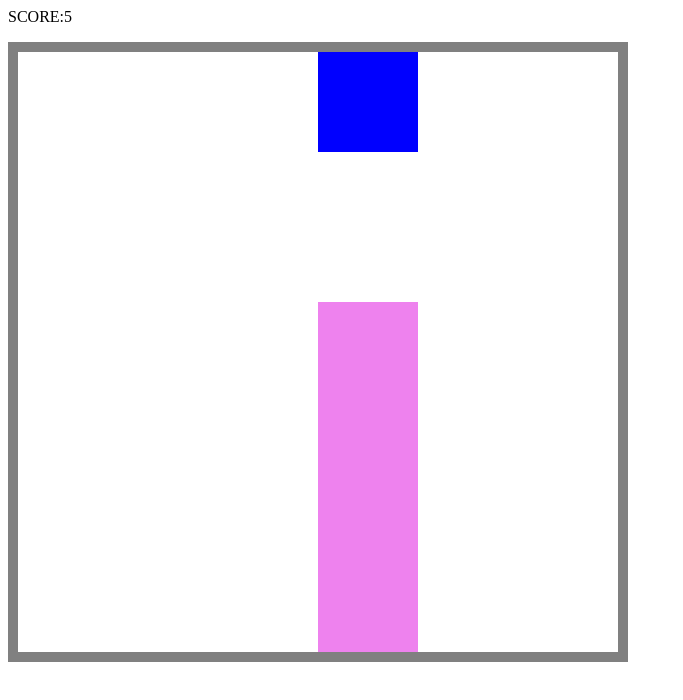
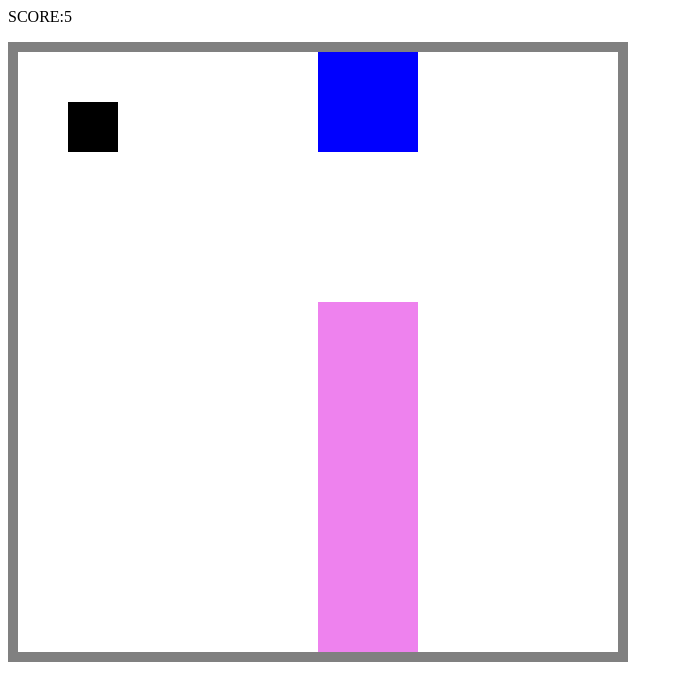
Before and after one commit to sbraunstein42/FlappyBird, a plain HTML site: page index.html in a window 1280 px wide. Shown: the whole page, without its empty margins (0-683 px from the left). Drawn offline with Linux system fonts and the light colour scheme.

Commit message:
Bird onscreen!

```diff
--- a/bird.js
+++ b/bird.js
@@ -0,0 +1,33 @@
+export class Bird {
+
+    x = 50;
+    y = 50;
+    width = 50;
+    height = 50;
+    canvas;
+    pencil;
+
+    constructor(canvas, pencil) {
+        this.canvas = canvas;
+        this.pencil = pencil;
+    }
+
+
+    draw() {
+        //top pipe
+        this.pencil.fillStyle = 'black'; // Set the fill color
+        this.pencil.fillRect(
+            this.x,
+            this.y,
+            this.width,
+            this.height
+        ); // x, y, w, h
+    }
+
+
+
+    chirp() {
+        console.log("Cheep!");
+    }
+
+}
--- a/challenges.js
+++ b/challenges.js
@@ -1,15 +1,19 @@
 import { PipeObstacle } from "./pipeObstacle.js";
+import { Bird } from "./bird.js";
 
 let canvas = document.getElementById("myCanvas");
 let pencil = canvas.getContext("2d"); // This gives you the drawing context, like a pencil
 
 
 function gameLoop() {
+
     //erase the canvas
     pencil.clearRect(0, 0, canvas.width, canvas.height);
 
+
     testPipe.move();
     testPipe.draw();
+    bird.draw();
 }
 
 setInterval(gameLoop, 50);
@@ -32,3 +36,6 @@ canvas.addEventListener("click", detectClick);
 
 let testPipe = new PipeObstacle(canvas, pencil);
 testPipe.draw();
+
+let bird = new Bird(canvas, pencil);
+bird.chirp();
--- a/index.html
+++ b/index.html
@@ -5,6 +5,7 @@
     <body>
         <p id="scoreDisplay">Score</p>
         <canvas id="myCanvas" height="600" width = "600"></canvas>
+        <script type="module" src="bird.js"></script>
         <script type="module" src="pipeObstacle.js"></script>
         <script type="module" src="challenges.js"></script>
     </body>
```
